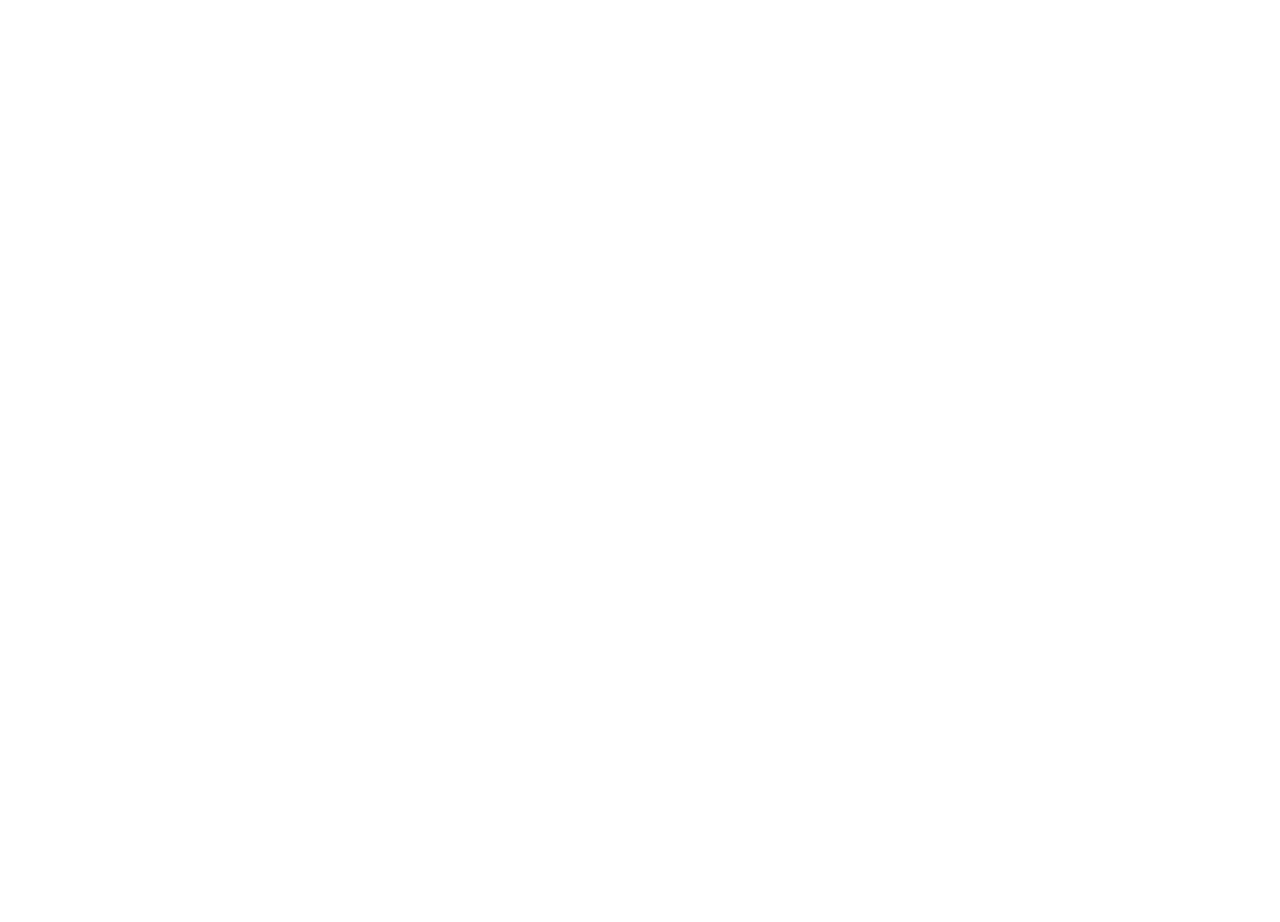
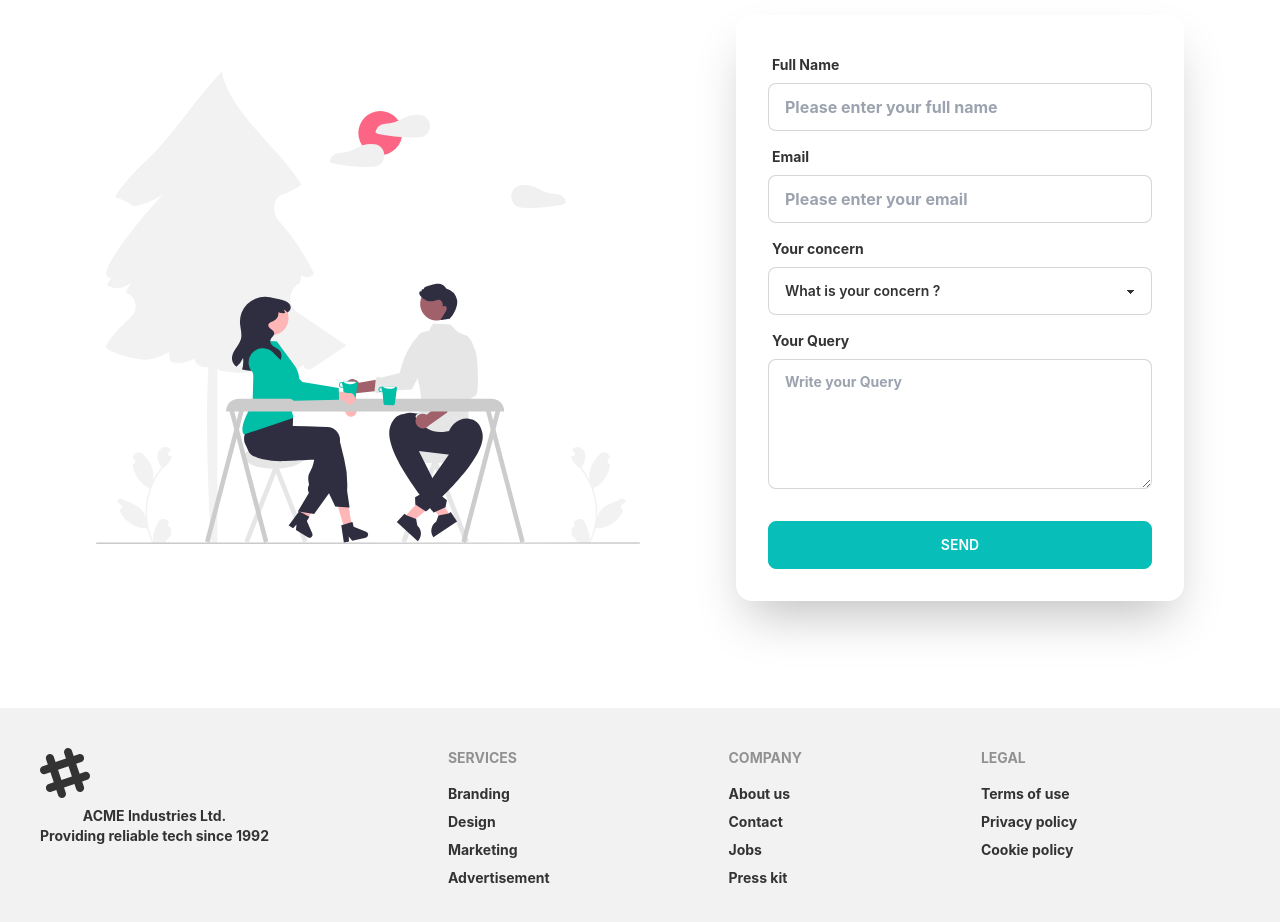
Before and after one commit to MDSHOHAG617/Daktar-Bari, a React (Create React App) app: page / in a window 1280 px wide. Shown: the part 10020-10942 px from the top of the page. Before the commit the page ends 9620 px from the top, so only its background shows below. Built offline with nearby package versions, Linux system fonts and the light colour scheme; the HTML template or start-up script is replaced by a standard one.

Commit message:
get in touch section added

```diff
--- a/src/Components/Home/DownloadAndRegister.js
+++ b/src/Components/Home/DownloadAndRegister.js
@@ -10,7 +10,7 @@
   return (
     <div
       style={{ backgroundImage: `url(${downloadbgimg})` }}
-      className="mt-32  bg-slate-100 p-10 lg:p-20 lg:py-40 bg-cover  opacity-100 bg-fixed"
+      className="mt-32  bg-slate-100 p-10 lg:p-20 lg:py-40 bg-cover lg:bg-cover bg-fixed"
     >
       <div className="main-div lg:flex items-center justify-between text-white ">
         <div className="left-div lg:w-6/12">
--- /dev/null
+++ b/src/Components/Home/GetInTouch.js
@@ -0,0 +1,91 @@
+import React from "react";
+import getintouch from "../../images/getintouch.svg";
+
+const GetInTouch = () => {
+  return (
+    <div>
+      <h1 className="text-black mt-32 text-2xl lg:text-5xl ">
+        Get in touch with us
+      </h1>
+      <p className="py-6 text-lg font-semibold w-8/12 mx-auto">
+        We're here to help. Send your query or question below and provide us
+        with as much details as possible. We will answer your query as soon as
+        possible. We aim to reply to your query within 24 hours.
+      </p>
+      <div className="hero min-h-screen ">
+        <div className="hero-content flex-col lg:flex-row mx-20">
+          <div className="text-center lg:text-left lg:w-6/12 lg:mr-20">
+            {/* <h1 className="text-5xl font-bold">Get in touch with us</h1> */}
+
+            {/* gettouch img */}
+
+            <img className=" mx-auto" src={getintouch} />
+          </div>
+
+          <div className="card flex-shrink-0 w-full max-w-md shadow-2xl bg-base-100">
+            <div className="card-body">
+              <div className="form-control">
+                <label className="label">
+                  <span className="label-text">Full Name</span>
+                </label>
+                <input
+                  required
+                  type="text"
+                  name="name"
+                  placeholder="Please enter your full name"
+                  className="input input-bordered"
+                />
+              </div>
+              <div className="form-control">
+                <label className="label">
+                  <span className="label-text">Email</span>
+                </label>
+                <input
+                  required
+                  type="text"
+                  name="email"
+                  placeholder="Please enter your email"
+                  className="input input-bordered"
+                />
+              </div>
+              <div>
+                <label className="label">
+                  <span className="label-text">Your concern</span>
+                </label>
+                <select className="select select-bordered w-full max-w-md">
+                  <option className="p-2 text-xl " required disabled selected>
+                    What is your concern ?
+                  </option>
+                  <option>Video Consultation</option>
+                  <option>Healthcare and protection plans</option>
+                  <option>Diagnostic order</option>
+                  <option>Medicine order</option>
+                  <option>Technical issues</option>
+                  <option>Report a bug</option>
+                  <option>General questions</option>
+                </select>
+              </div>
+              <div className="form-control">
+                <label className="label">
+                  <span className="label-text">Your Query</span>
+                </label>
+                <textarea
+                  rows="4"
+                  required
+                  className="textarea textarea-bordered "
+                  placeholder="Write your Query "
+                ></textarea>
+              </div>
+
+              <div className="form-control mt-6">
+                <button className="btn btn-primary text-white">Send</button>
+              </div>
+            </div>
+          </div>
+        </div>
+      </div>
+    </div>
+  );
+};
+
+export default GetInTouch;
--- a/src/Components/Home/Home.js
+++ b/src/Components/Home/Home.js
@@ -1,4 +1,5 @@
 import React from "react";
+import Footer from "../Shared/Navbar/Footer";
 import AvailableSpecialties from "./AvailableSpecialties";
 import CareAndProtectionPlant from "./CareAndProtectionPlant";
 import CompareAllPackages from "./CompareAllPackages";
@@ -6,6 +7,7 @@
 import DownloadAndRegister from "./DownloadAndRegister";
 import DownloadApps from "./DownloadApps";
 import EasySteps from "./EasySteps";
+import GetInTouch from "./GetInTouch";
 import GetMedicalHelp from "./GetMedicalHelp";
 import HaveAnyQuestions from "./HaveAnyQuestions";
 import HealthCare from "./HealthCare";
@@ -33,6 +35,8 @@
       <Ratings></Ratings>
       <DownloadAndRegister></DownloadAndRegister>
       <HaveAnyQuestions></HaveAnyQuestions>
+      <GetInTouch></GetInTouch>
+      <Footer></Footer>
     </div>
   );
 };
--- /dev/null
+++ b/src/Components/Shared/Navbar/Footer.js
@@ -0,0 +1,50 @@
+import React from "react";
+
+const Footer = () => {
+  return (
+    <div>
+      <footer className="footer p-10 bg-[#F2F2F2]  text-base-content">
+        <div>
+          <svg
+            width="50"
+            height="50"
+            viewBox="0 0 24 24"
+            xmlns="http://www.w3.org/2000/svg"
+            fillRule="evenodd"
+            clipRule="evenodd"
+            className="fill-current"
+          >
+            <path d="M22.672 15.226l-2.432.811.841 2.515c.33 1.019-.209 2.127-1.23 2.456-1.15.325-2.148-.321-2.463-1.226l-.84-2.518-5.013 1.677.84 2.517c.391 1.203-.434 2.542-1.831 2.542-.88 0-1.601-.564-1.86-1.314l-.842-2.516-2.431.809c-1.135.328-2.145-.317-2.463-1.229-.329-1.018.211-2.127 1.231-2.456l2.432-.809-1.621-4.823-2.432.808c-1.355.384-2.558-.59-2.558-1.839 0-.817.509-1.582 1.327-1.846l2.433-.809-.842-2.515c-.33-1.02.211-2.129 1.232-2.458 1.02-.329 2.13.209 2.461 1.229l.842 2.515 5.011-1.677-.839-2.517c-.403-1.238.484-2.553 1.843-2.553.819 0 1.585.509 1.85 1.326l.841 2.517 2.431-.81c1.02-.33 2.131.211 2.461 1.229.332 1.018-.21 2.126-1.23 2.456l-2.433.809 1.622 4.823 2.433-.809c1.242-.401 2.557.484 2.557 1.838 0 .819-.51 1.583-1.328 1.847m-8.992-6.428l-5.01 1.675 1.619 4.828 5.011-1.674-1.62-4.829z"></path>
+          </svg>
+          <p>
+            ACME Industries Ltd.
+            <br />
+            Providing reliable tech since 1992
+          </p>
+        </div>
+        <div>
+          <span className="footer-title">Services</span>
+          <a className="link link-hover">Branding</a>
+          <a className="link link-hover">Design</a>
+          <a className="link link-hover">Marketing</a>
+          <a className="link link-hover">Advertisement</a>
+        </div>
+        <div>
+          <span className="footer-title">Company</span>
+          <a className="link link-hover">About us</a>
+          <a className="link link-hover">Contact</a>
+          <a className="link link-hover">Jobs</a>
+          <a className="link link-hover">Press kit</a>
+        </div>
+        <div>
+          <span className="footer-title">Legal</span>
+          <a className="link link-hover">Terms of use</a>
+          <a className="link link-hover">Privacy policy</a>
+          <a className="link link-hover">Cookie policy</a>
+        </div>
+      </footer>
+    </div>
+  );
+};
+
+export default Footer;
```
